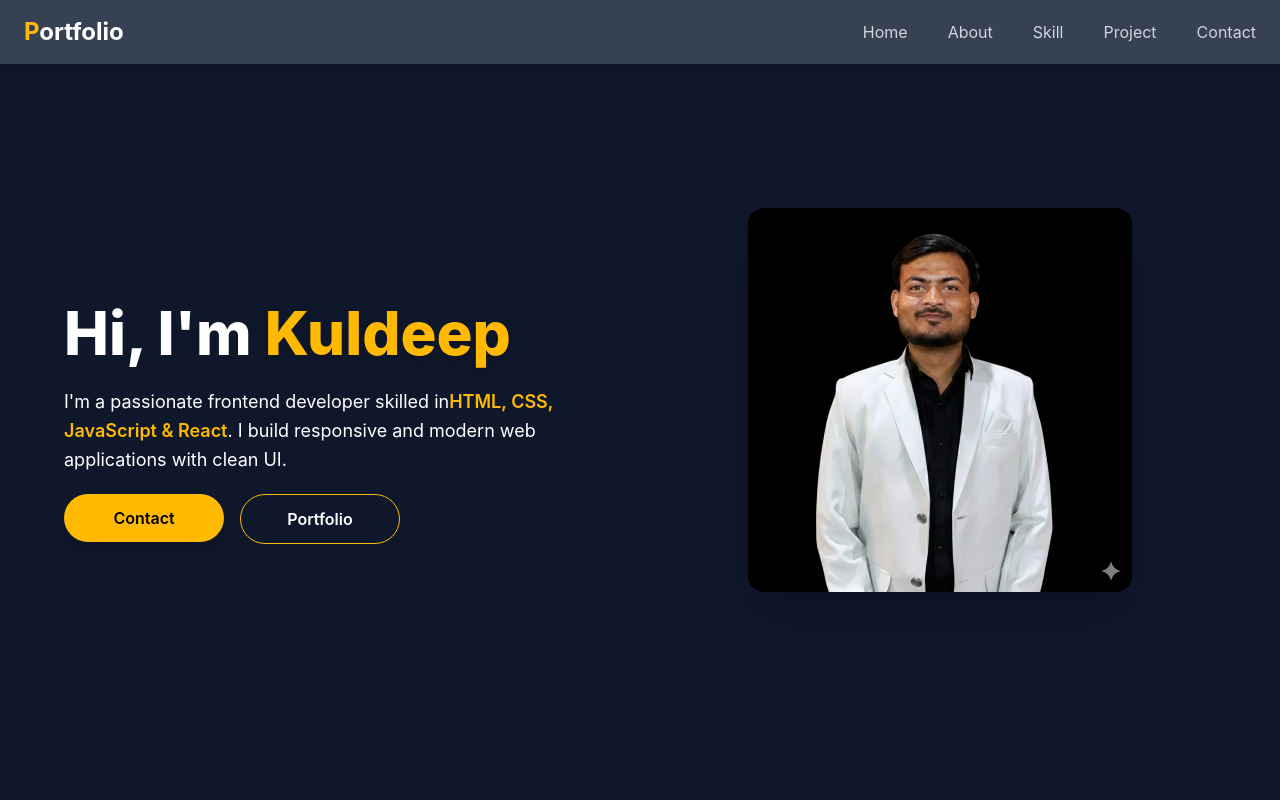
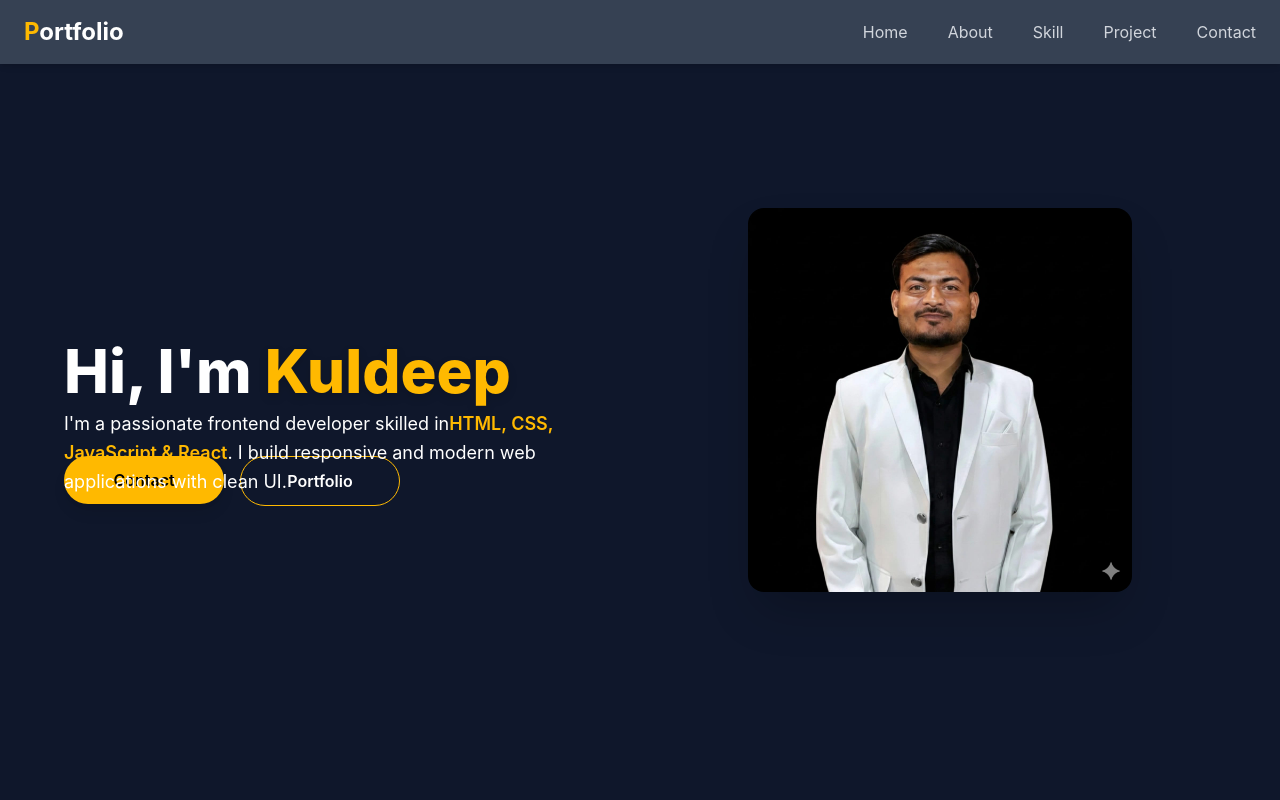
Before and after one commit to kuldeep-kumar-rajput/portfolio, a React (Vite) app: page / in a window 1280 px wide. Shown: the top 800 px of the page. Built offline with nearby package versions, Linux system fonts and the light colour scheme.

Commit message:
Update main.jsx

```diff
--- a/src/components/main.jsx
+++ b/src/components/main.jsx
@@ -42,19 +42,19 @@ const Main = () => {
       <section className="min-h-screen flex items-center bg-[oklch(20.8%_0.042_265.755)]">
         <div className="container mx-auto px-6 md:px-16 flex flex-col-reverse md:flex-row items-center justify-between gap-12">
           {/* Left Content */}
-          <div className="md:w-1/2 text-center md:text-left">
-           <h1 className="text-4xl text-white md:text-6xl font-extrabold leading-tight mb-4 opacity-0 translate-y-10 animate-[slideUp_1s_ease-out_forwards]">
+          <div className="md:w-1/2 text-center md:text-left gap-6">
+           <h1 className="text-4xl text-white md:text-6xl font-extrabold leading-tight  opacity-0 translate-y-10 animate-[slideUp_1s_ease-out_forwards]">
             Hi, I'm{" "}
            <span className="text-amber-400 drop-shadow-lg">Kuldeep</span>
            </h1>
-             <p className="text-white text-lg mb-5 leading-relaxed opacity-0 translate-y-10 animate-[slideUp_1s_ease-out_forwards]">
+             <p className="text-white text-lg leading-relaxed opacity-0 translate-y-10 animate-[slideUp_1s_ease-out_forwards]">
             I'm a passionate frontend developer skilled in
             <span className="text-amber-400 font-semibold">
              HTML, CSS, JavaScript & React
              </span>
              . I build responsive and modern web applications with clean UI.
               </p>
-            <div className="flex justify-center md:justify-start gap-4 mt-15">
+            <div className="flex justify-center md:justify-start gap-4 ">
               <Link to="/contact">
                 <button className="bg-amber-400 text-black px-8 py-3 w-40 rounded-full font-semibold shadow-lg hover:bg-amber-500 hover:scale-105 transition duration-300">
                 Contact
```
